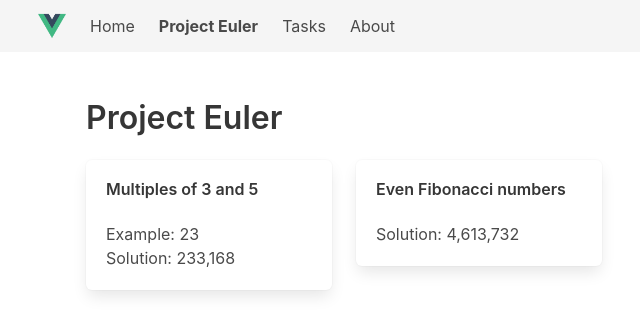
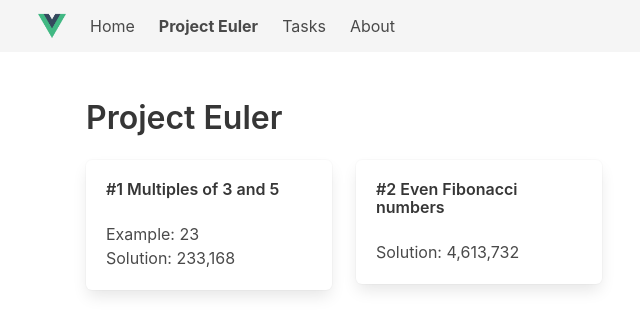
Before and after one commit to mi-enfra/simple-crud-api, a Vue app in the folder frontend/: page /project-euler in a window 1280 px wide. Shown: the top 334 px of the page, without its empty margins (26-666 px from the left). Built offline with nearby package versions, Linux system fonts and the light colour scheme.

Commit message:
:art: Updated titles for Project Euler problems

```diff
--- a/frontend/src/App/Pages/ProjectEuler/ProjectEuler001.vue
+++ b/frontend/src/App/Pages/ProjectEuler/ProjectEuler001.vue
@@ -1,6 +1,6 @@
 <template>
     <div class="box">
-        <h2 class="title is-size-6">Multiples of 3 and 5</h2>
+        <h2 class="title is-size-6">#1 Multiples of 3 and 5</h2>
         <p>Example: {{ solution(10) }}</p>
         <p>Solution: {{ solution(1000) }}</p>
     </div>
--- a/frontend/src/App/Pages/ProjectEuler/ProjectEuler002.vue
+++ b/frontend/src/App/Pages/ProjectEuler/ProjectEuler002.vue
@@ -1,8 +1,7 @@
 <template>
     <div class="box">
-        <h2 class="title is-size-6">Even Fibonacci numbers</h2>
+        <h2 class="title is-size-6">#2 Even Fibonacci numbers</h2>
         <p>Solution: {{ solution(4000000) }}</p>
-        <!-- 100 => 44 -->
     </div>
 </template>
 
@@ -16,7 +15,6 @@ export default {
             let sum = 0
             while (limit > current) {
                 if (current % 2 === 0) {
-                    console.log(current)
                     sum += current
                 }
                 let next = previous + current
```
Also changed, not shown: 1 other file (tests, documents, lock files or other folders).
